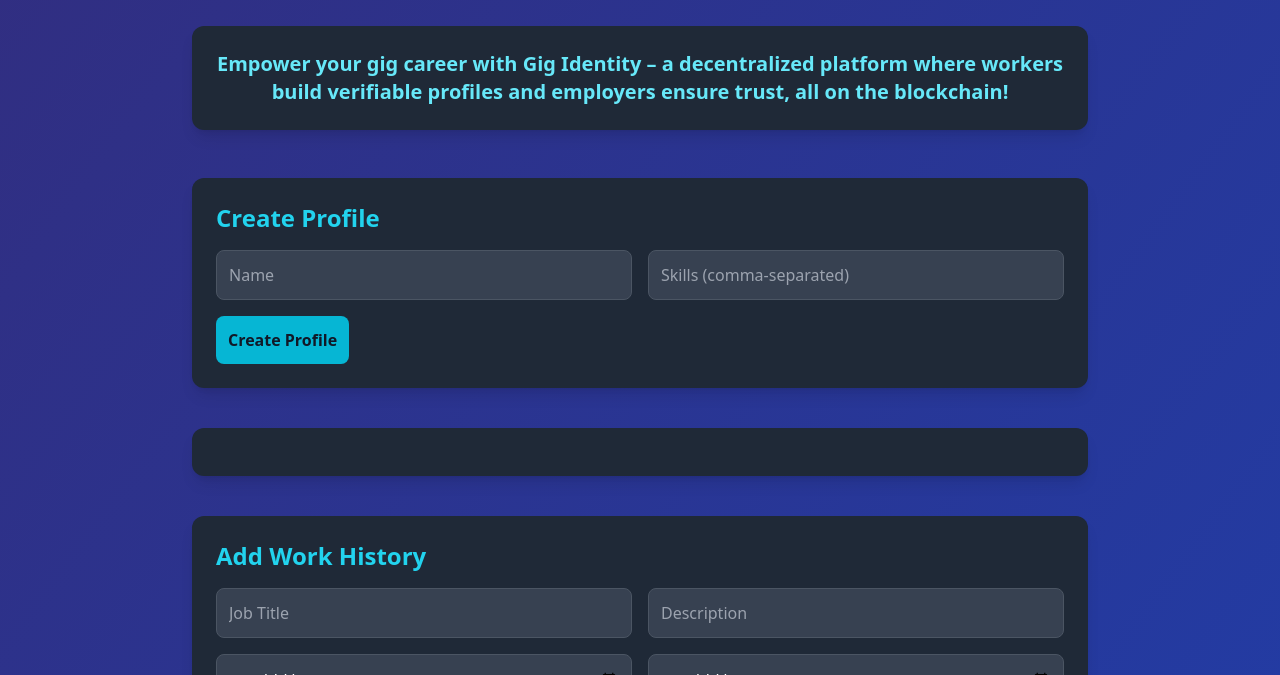
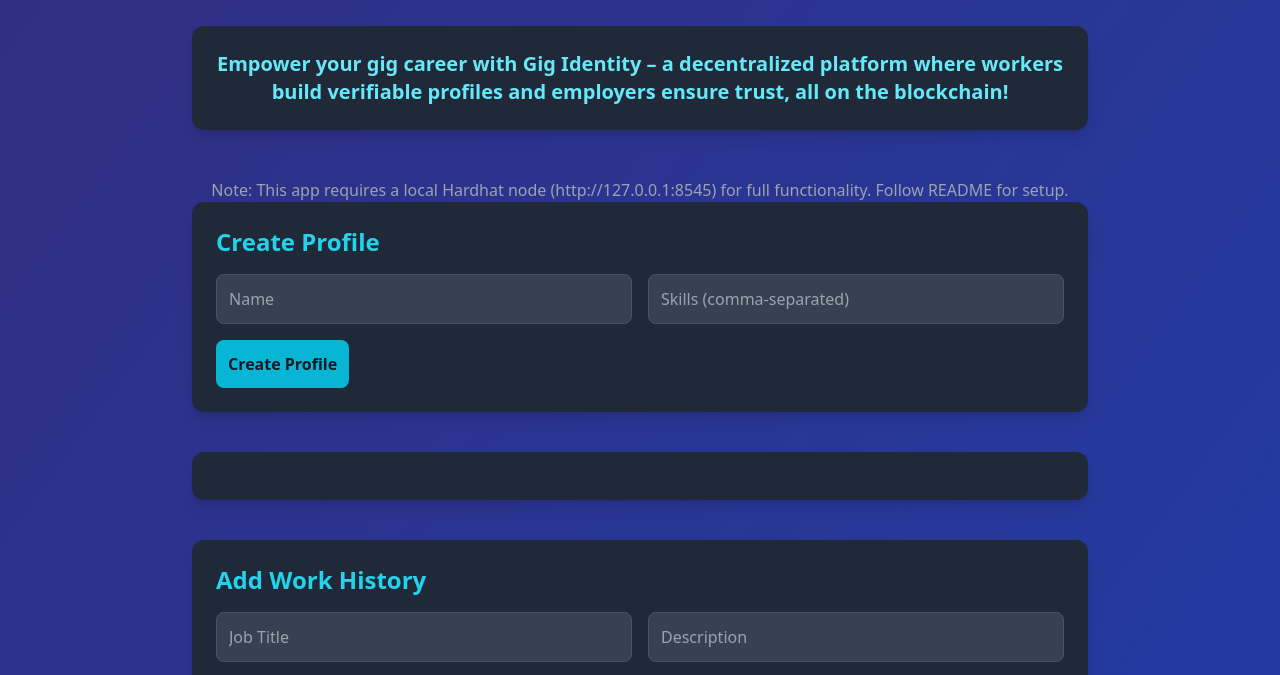
Before and after one commit to Manishontop02/gig-identity, a website: page index.html in a window 1280 px wide. Shown: the part 70-745 px from the top of the page. Drawn offline with nearby package versions, Linux system fonts and the light colour scheme; files that its build step writes are made by us from their sources.

Commit message:
Update index.html

```diff
--- a/index.html
+++ b/index.html
@@ -16,6 +16,7 @@
         <div class="text-center mb-12 p-6 bg-gray-800 rounded-xl shadow-lg transform hover:scale-105 transition-transform duration-300">
             <p class="text-xl font-semibold text-cyan-300">Empower your gig career with Gig Identity – a decentralized platform where workers build verifiable profiles and employers ensure trust, all on the blockchain!</p>
         </div>
+        <p class="text-gray-400 text-center mt-2">Note: This app requires a local Hardhat node (http://127.0.0.1:8545) for full functionality. Follow README for setup.</p>
 
         <div class="mb-10 bg-gray-800 p-6 rounded-xl shadow-lg transform hover:scale-105 transition-transform duration-300">
             <h2 class="text-2xl font-bold mb-4 text-cyan-400">Create Profile</h2>
```
